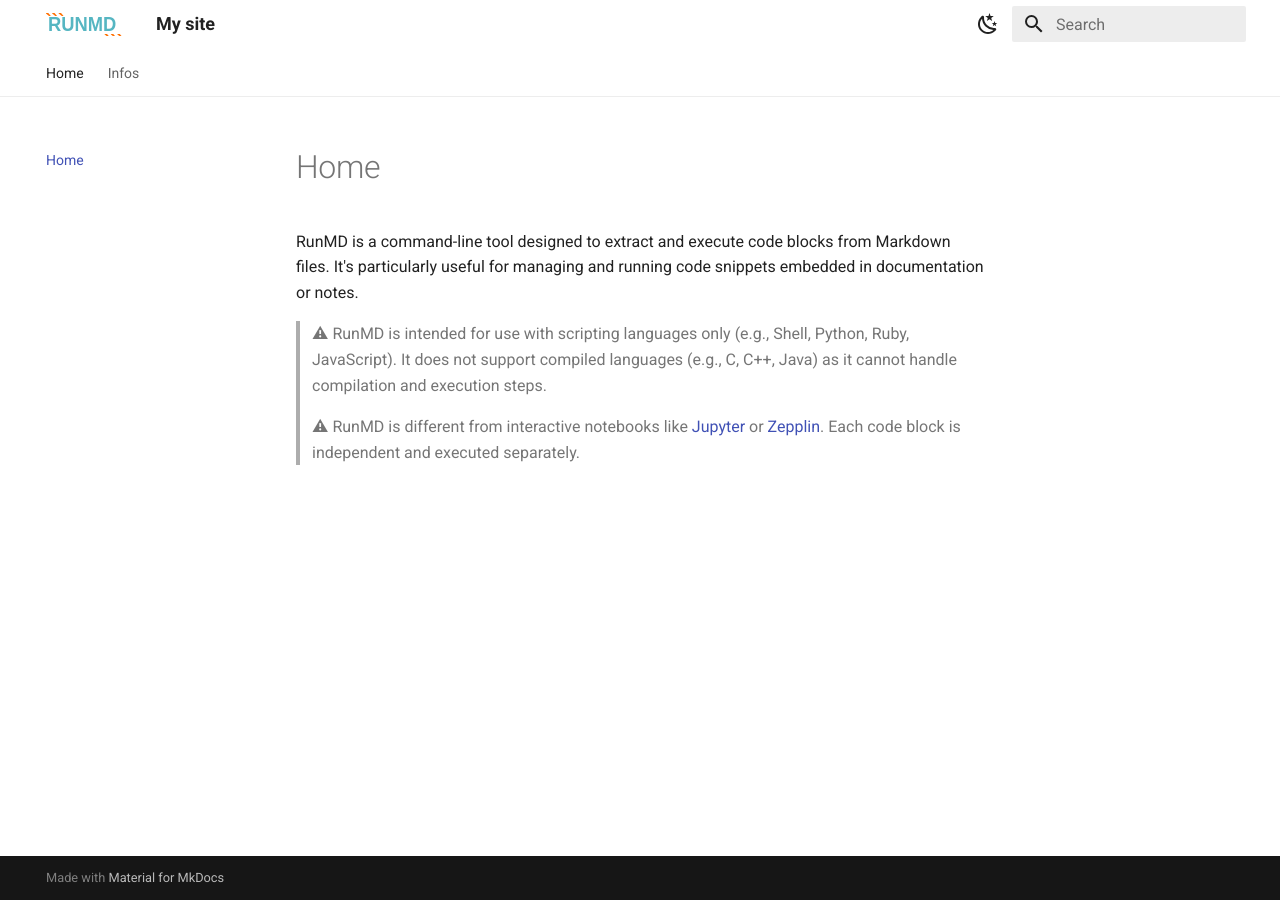
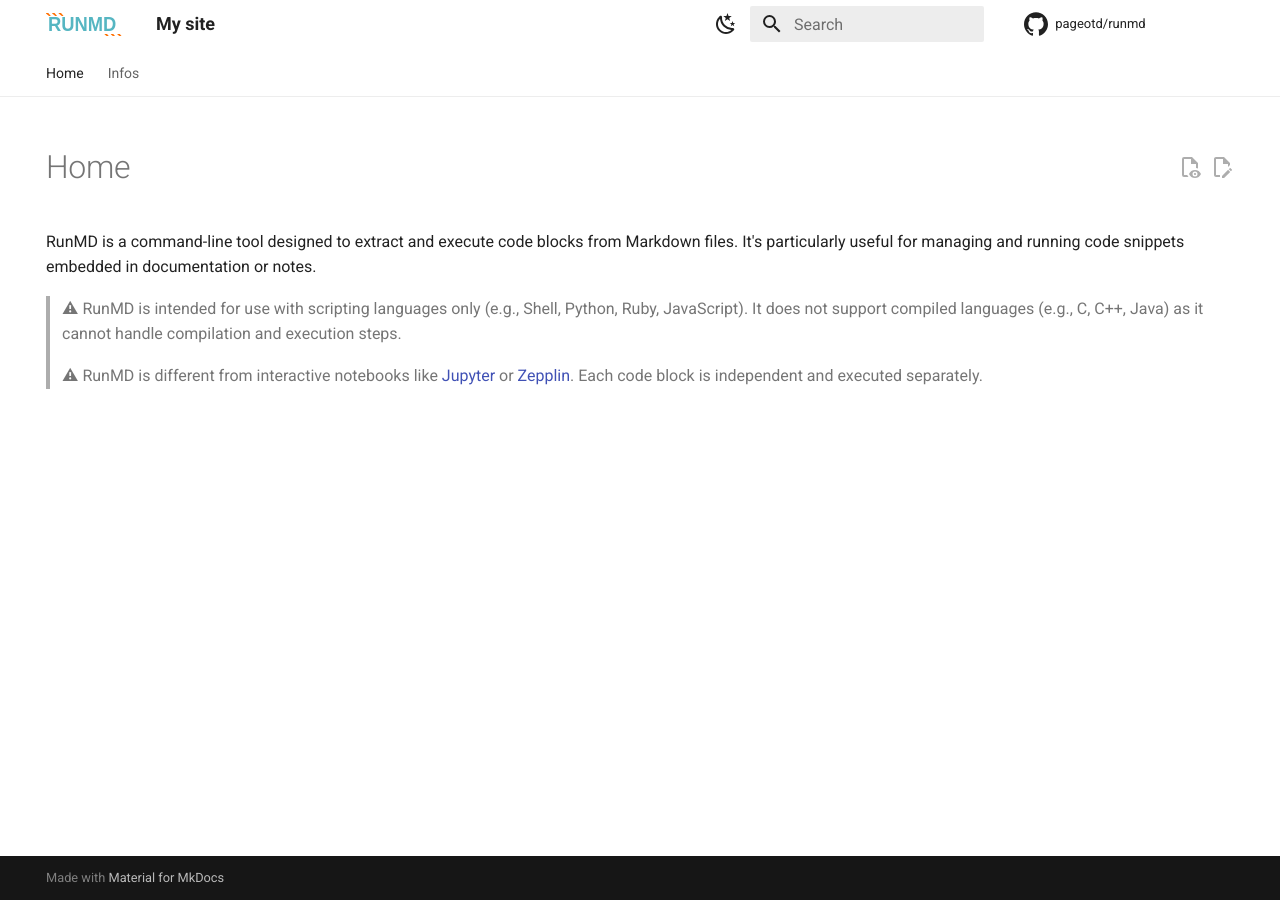
Before and after one commit to PageotD/runmd, an MkDocs documentation site: the page built from docs/index.md, in a window 1280 px wide. Built offline with MkDocs 1.6.1 and Material for MkDocs 9.7.7, drawn with Linux system fonts in a browser that asks for light colours; comment, search, counter and statistics services are not loaded.

Commit message:
docs: add github repo on main page

```diff
--- a/mkdocs.yml
+++ b/mkdocs.yml
@@ -1,5 +1,8 @@
 site_name: My site
 site_url: https://mydomain.org/mysite
+
+repo_url: https://github.com/PageotD/runmd
+repo_name: pageotd/runmd
 
 theme:
   logo: static/runmd.svg
```
Also changed, not shown: docs/index.md (+6 -0 lines).
